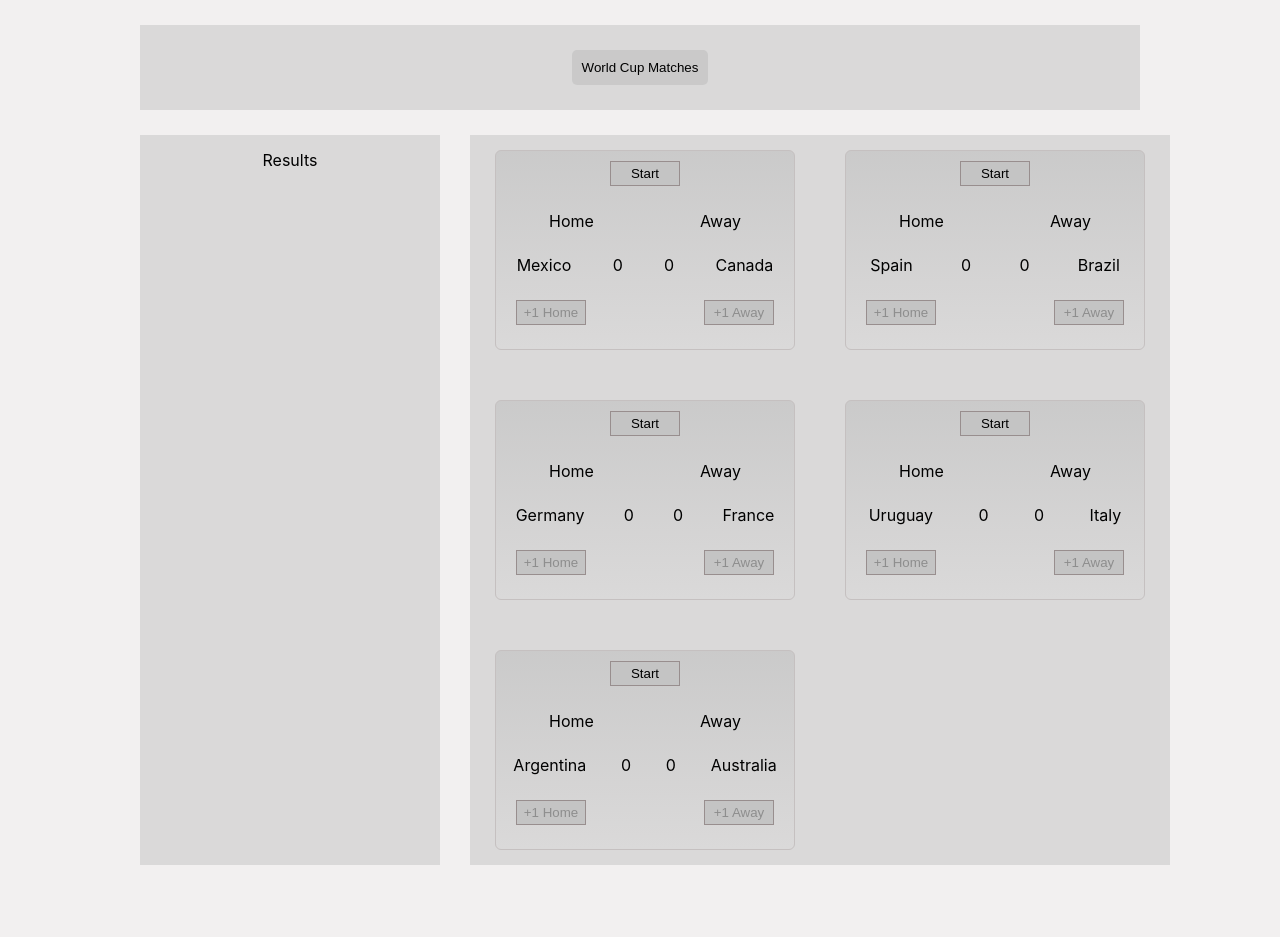
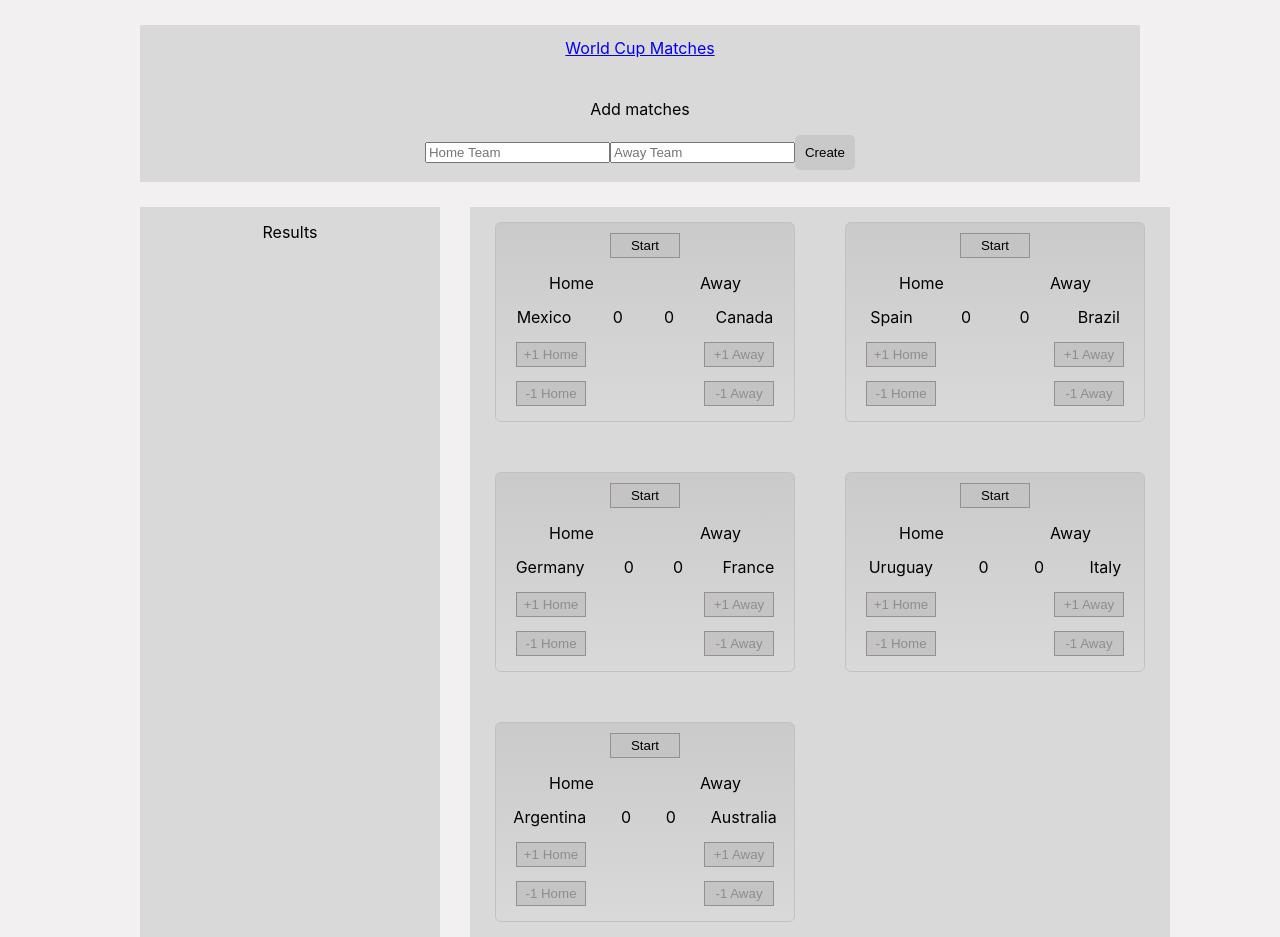
Before and after one commit to Emran2104/worldCupScore, a React (Create React App) app in the folder world_cup/: page / in a window 1280 px wide. Before the commit the page ends 865 px from the top, so only its background shows below. Built offline with nearby package versions, Linux system fonts and the light colour scheme.

Commit message:
Making comments to the code, made the world cup dashboard more dynamic, to be able to add more matches, and remove score if given mistake is made

```diff
--- a/world_cup/src/pages/score/Score.js
+++ b/world_cup/src/pages/score/Score.js
@@ -1,80 +1,119 @@
 import React, { useState, useEffect } from "react";
 import "./score.css";
-import { Navigate } from "react-router-dom";
+import { Link } from "react-router-dom";
 
 export default function Score() {
-  const [matches, setMatches] = useState([
+    // nested list of countries facing each other on World Cup
+    const [countries] = useState([
+        ["Mexico", "Canada"],
+        ["Spain", "Brazil"],
+        ["Germany", "France"],
+        ["Uruguay", "Italy"],
+        ["Argentina", "Australia"]
+    ])
+    // state for creating matches, home and away team
+    const [homeTeamName, setHomeTeamName] = useState("")
+    const [awayTeamName, setAwayTeamName] = useState("")
+
+    // Matches which has not yet finished.
+    const [matches, setMatches] = useState([]);
+
+    // Results of matches finished
+    const [results, setResults] = useState([]);
+
+    // Creates match objects on component open
+    useEffect(() => {
+        let createMatches = []
+        for (let i = 0; i < countries.length; i++) {
+            createMatches = [...createMatches,
                 {
-      home: "Mexico",
-      away: "Canada",
+                    home: countries[i][0],
+                    away: countries[i][1],
                     homeScore: 0,
                     awayScore: 0,
                     totalScore: 0,
                     started: false,
-    },
+                }
+            ]
+        }
+        setMatches(createMatches)
+    }, [countries])
+
+    // I anticipated that the matches objects will come from an api, but I still made it possible to add matches on the website.
+    function addCountries(event) {
+		event.preventDefault();
+        setMatches([...matches,
             {
-      home: "Spain",
-      away: "Brazil",
+                home: homeTeamName,
+                away: awayTeamName,
                 homeScore: 0,
                 awayScore: 0,
                 totalScore: 0,
-      started: false,
-    },
-    {
-      home: "Germany",
-      away: "France",
-      homeScore: 0,
-      awayScore: 0,
-      totalScore: 0,
-      started: false,
-    },
-    {
-      home: "Uruguay",
-      away: "Italy",
-      homeScore: 0,
-      awayScore: 0,
-      totalScore: 0,
-      started: false,
-    },
-    {
-      home: "Argentina",
-      away: "Australia",
-      homeScore: 0,
-      awayScore: 0,
-      totalScore: 0,
-      started: false,
-    },
-  ]);
+                started: false
+            }
+        ])
+        setHomeTeamName("")
+        setAwayTeamName("")
+    }
 
-  const [results, setResults] = useState([]);
-
+  // I made all the functionality in one function to make it easier to understand,
+  // however, it would be better option
   function endOrStartMatch(index, startOrFinish) {
-    let allMatches = [...matches];
+    let allMatches = [...matches]; // copying all matches not yet finished
+    // if start button is clicked, we change the state "started" on given index from parameter
     if (startOrFinish === "start") {
       allMatches[index].started = true;
-    } else {
+    }
+    // if end button is clicked, we (*):
+    else {
+      // * change state "started" to false for current match
       allMatches[index].started = false;
+      // saving the current game
       let currentMatch = allMatches[index];
+      // * deletes the current match from state "matches"
       allMatches.splice(index, 1);
-      const sortResultsByTotalScore = [currentMatch, ...results].sort(
-        (a, b) => a.totalScore > b.totalScore ? -1: 1
+      // * appending current match to front of results as sortResultsByTotalScore
+      // * reverse sorting sortResultsByTotalScore based on totalScore
+      const sortResultsByTotalScore = [currentMatch, ...results].sort((a, b) =>
+        a.totalScore > b.totalScore ? -1 : 1
       );
+      // updating state "results"
       setResults(sortResultsByTotalScore);
     }
+    // updating state "matches" not yet finished
     setMatches(allMatches);
   }
 
-  function addScore(index, side) {
+  // addScore function to +1 or -1 to either "side" (parameter) and +1 or -1 to totalScore
+  function addScore(index, side, addOrRemove) {
     let allMatches = [...matches];
-    allMatches[index][side + "Score"] += 1;
-    allMatches[index].totalScore += 1;
+    switch (addOrRemove) {
+        case 'add':
+            allMatches[index][side + "Score"] += 1
+            allMatches[index].totalScore += 1
+            break;
+        case 'remove':
+            if (allMatches[index][side + "Score"] !== 0) {
+                allMatches[index][side + "Score"] -= 1
+                allMatches[index].totalScore -= 1
+            }
+            break;
+        default:
+            break
+    }
     setMatches(allMatches);
   }
 
   return (
     <div className="page-score">
       <header className="page-score-header">
-        <button onClick={<Navigate to="/" />}>World Cup Matches</button>
+        <Link to="/">World Cup Matches</Link>
+        <form onSubmit={(event) => addCountries(event)}>
+            <p>Add matches</p>
+            <input type="text" required={true} id="home" value={homeTeamName} placeholder="Home Team" onChange={(event) => setHomeTeamName(event.target.value)}></input>
+            <input type="text" required={true} id="away" value={awayTeamName} placeholder="Away Team" onChange={(event) => setAwayTeamName(event.target.value)}></input>
+            <button type="submit">Create</button>
+        </form>
       </header>
       <div className="page-score-main">
         <div className="score-main-results">
@@ -129,16 +168,32 @@ export default function Score() {
                   <button
                     id="home"
                     disabled={!eachMatch.started}
-                    onClick={(event) => addScore(index, event.target.id)}
+                    onClick={(event) => addScore(index, event.target.id, "add")}
                   >
                     +1 Home
                   </button>
                   <button
                     id="away"
                     disabled={!eachMatch.started}
-                    onClick={(event) => addScore(index, event.target.id)}
+                    onClick={(event) => addScore(index, event.target.id, "add")}
                   >
                     +1 Away
+                  </button>
+                </div>
+                <div className="score-main-matches-each-functionality">
+                  <button
+                    id="home"
+                    disabled={!eachMatch.started}
+                    onClick={(event) => addScore(index, event.target.id, "remove")}
+                  >
+                    -1 Home
+                  </button>
+                  <button
+                    id="away"
+                    disabled={!eachMatch.started}
+                    onClick={(event) => addScore(index, event.target.id, "remove")}
+                  >
+                    -1 Away
                   </button>
                 </div>
                 {eachMatch.started && (
```
Lines whose indentation alone changed are shown as unchanged.
